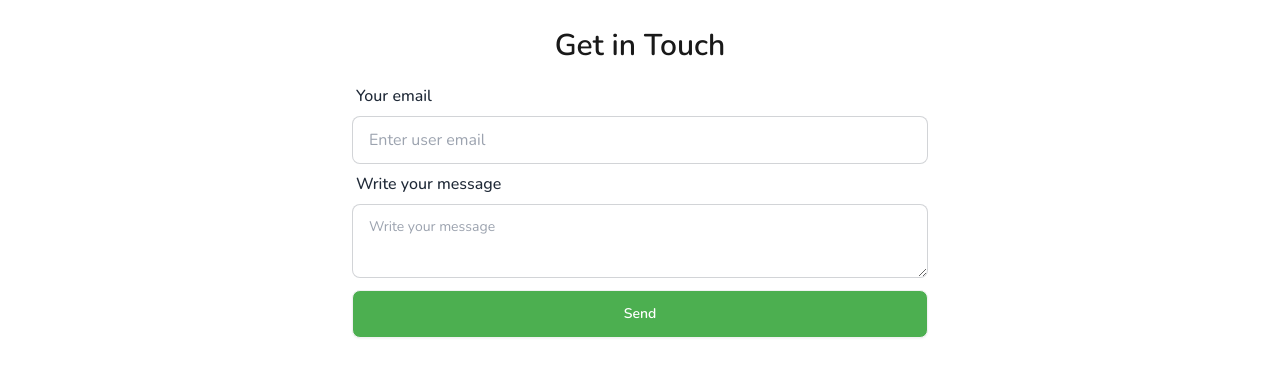
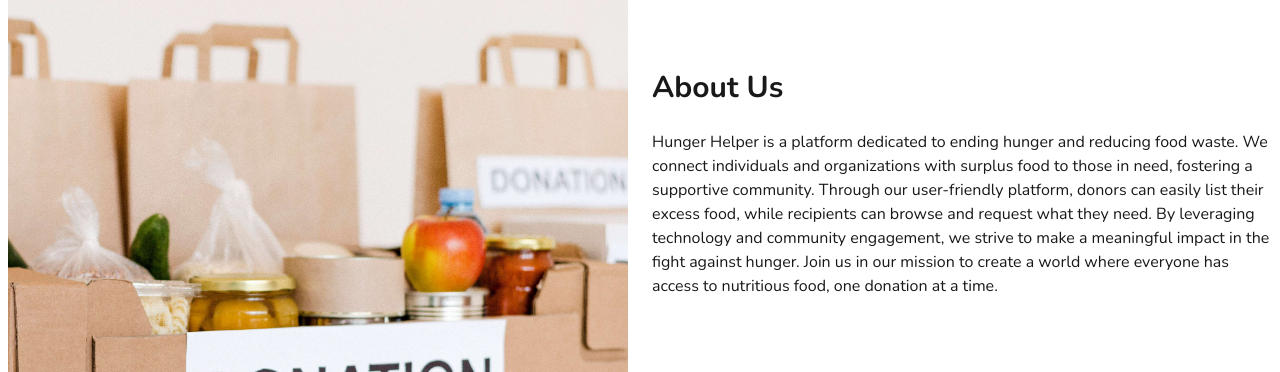
Before and after one commit to yasin-arft/Hunger-Helper-Client, a React (Vite) app: page / in a window 1280 px wide. Shown: the part 892-1264 px from the top of the page. Built offline with nearby package versions, Linux system fonts and the light colour scheme; no server answers.

Commit message:
about section added

```diff
--- a/src/hooks/useAxiosSecure.jsx
+++ b/src/hooks/useAxiosSecure.jsx
@@ -5,8 +5,7 @@ import { useNavigate } from "react-router-dom";
 import toast from "react-hot-toast";
 
 const axiosSecure = axios.create({
-  // baseURL: import.meta.env.VITE_ServerBaseUrl,
-  baseURL: 'http://localhost:5000',
+  baseURL: import.meta.env.VITE_ServerBaseUrl,
   withCredentials: true
 });
 
--- a/src/main.jsx
+++ b/src/main.jsx
@@ -9,8 +9,7 @@ import { HelmetProvider } from 'react-helmet-async'
 
 const queryClient = new QueryClient()
 
-axios.defaults.baseURL = 'http://localhost:5000';
-// axios.defaults.baseURL = import.meta.env.VITE_ServerBaseUrl;
+axios.defaults.baseURL = import.meta.env.VITE_ServerBaseUrl;
 
 ReactDOM.createRoot(document.getElementById('root')).render(
   <React.StrictMode>
--- a/src/pages/home/Home.jsx
+++ b/src/pages/home/Home.jsx
@@ -2,6 +2,7 @@ import { Helmet } from "react-helmet-async";
 import FeaturedFoods from "./featuredFoods/FeaturedFoods";
 import Banner from "./banner/Banner";
 import GetInTouch from "./getInTouch/GetInTouch";
+import About from "./about/About";
 
 
 const Home = () => {
@@ -13,6 +14,7 @@ const Home = () => {
       </Helmet>
 
       <Banner />
+      <About />
       <FeaturedFoods />
       <GetInTouch />
     </div>
--- /dev/null
+++ b/src/pages/home/about/About.jsx
@@ -0,0 +1,21 @@
+import aboutImage from '../../../assets/image/hunger_helper_about.jpg';
+
+const About = () => {
+  return (
+    <section className="hero my-5 md:my-8 lg:my-10">
+      <div className="hero-content flex-col lg:flex-row gap-6 px-0">
+        <figure className='flex-1'>
+          <img src={aboutImage} className="w-full h-auto max-h-[80vh] rounded-lg object-cover" />
+        </figure>
+        <div className='flex-1'>
+          <h2 className="text-3xl font-bold">About Us</h2>
+          <p className="py-6">
+          Hunger Helper is a platform dedicated to ending hunger and reducing food waste. We connect individuals and organizations with surplus food to those in need, fostering a supportive community. Through our user-friendly platform, donors can easily list their excess food, while recipients can browse and request what they need. By leveraging technology and community engagement, we strive to make a meaningful impact in the fight against hunger. Join us in our mission to create a world where everyone has access to nutritious food, one donation at a time.
+          </p>
+        </div>
+      </div>
+    </section>
+  );
+};
+
+export default About;
```
Also changed, not shown: src/assets/image/hunger_helper_about.jpg (added).
